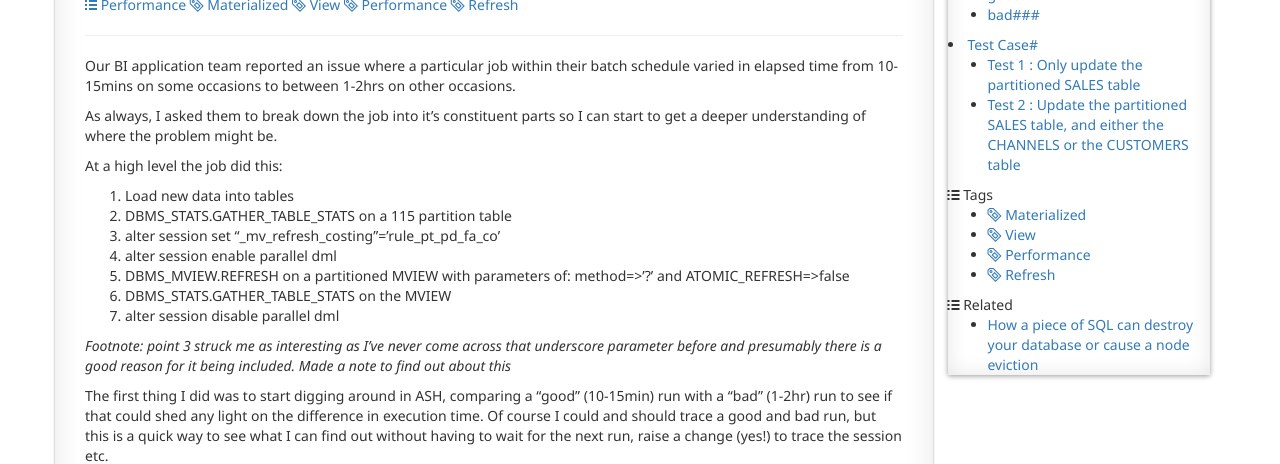
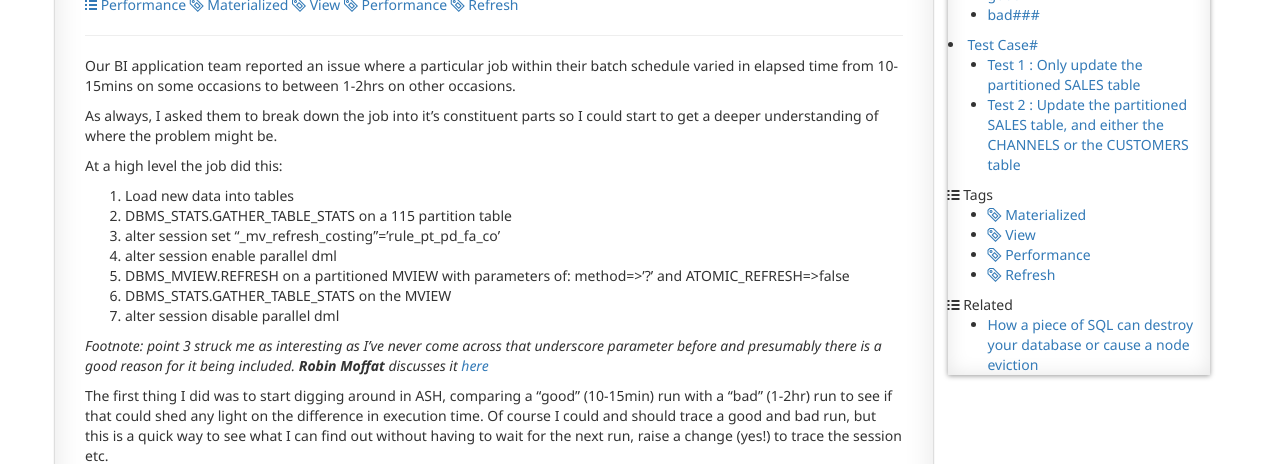
Before and after one commit to ssenior45/ssenior45.github.io, a Jekyll site: the page built from _posts/2016-01-22-slow_mv_refresh_intermittent.md, in a window 1280 px wide and 900 px high. Shown: the part 167-631 px from the top of the window. Built offline with Jekyll 4.4.1, drawn with Linux system fonts in a browser that asks for light colours; nearby versions of some CDN libraries; Markdown is read by kramdown in place of the engine named in the settings; comment, search, counter and statistics services are not loaded; some of the changed text lies outside the part shown.

Commit message:
Update 2016-01-22-slow_mv_refresh_intermittent.md

```diff
--- a/_posts/2016-01-22-slow_mv_refresh_intermittent.md
+++ b/_posts/2016-01-22-slow_mv_refresh_intermittent.md
@@ -8,7 +8,7 @@ date: "2016-01-12 09:46"
 ---
 Our BI application team reported an issue where a particular job within their batch schedule varied in elapsed time from 10-15mins on some occasions to between 1-2hrs on other occasions.
 
-As always, I asked them to break down the job into it's constituent parts so I can start to get a deeper understanding of where the problem might be.
+As always, I asked them to break down the job into it's constituent parts so I could start to get a deeper understanding of where the problem might be.
 
 At a high level the job did this:
 
@@ -20,7 +20,7 @@ At a high level the job did this:
 6. DBMS_STATS.GATHER_TABLE_STATS on the MVIEW
 7. alter session disable parallel dml
 
-*Footnote: point 3 struck me as interesting as I've never come across that underscore parameter before and presumably there is a good reason for it being included. Made a note to find out about this*
+*Footnote: point 3 struck me as interesting as I've never come across that underscore parameter before and presumably there is a good reason for it being included. **Robin Moffat** discusses it  [here](https://rnm1978.wordpress.com/2011/01/08/materialised-views-pct-partition-truncation/)*
 
 The first thing I did was to start digging around in ASH, comparing a "good" (10-15min) run with a "bad" (1-2hr) run to see if that could shed any light on the difference in execution time. Of course I could and should trace a good and bad run, but this is a quick way to see what I can find out without having to wait for the next run, raise a change (yes!) to trace the session etc.
 
```
Also changed, not shown: other parts of _posts/2016-01-22-slow_mv_refresh_intermittent.md (+4 -3 lines).
